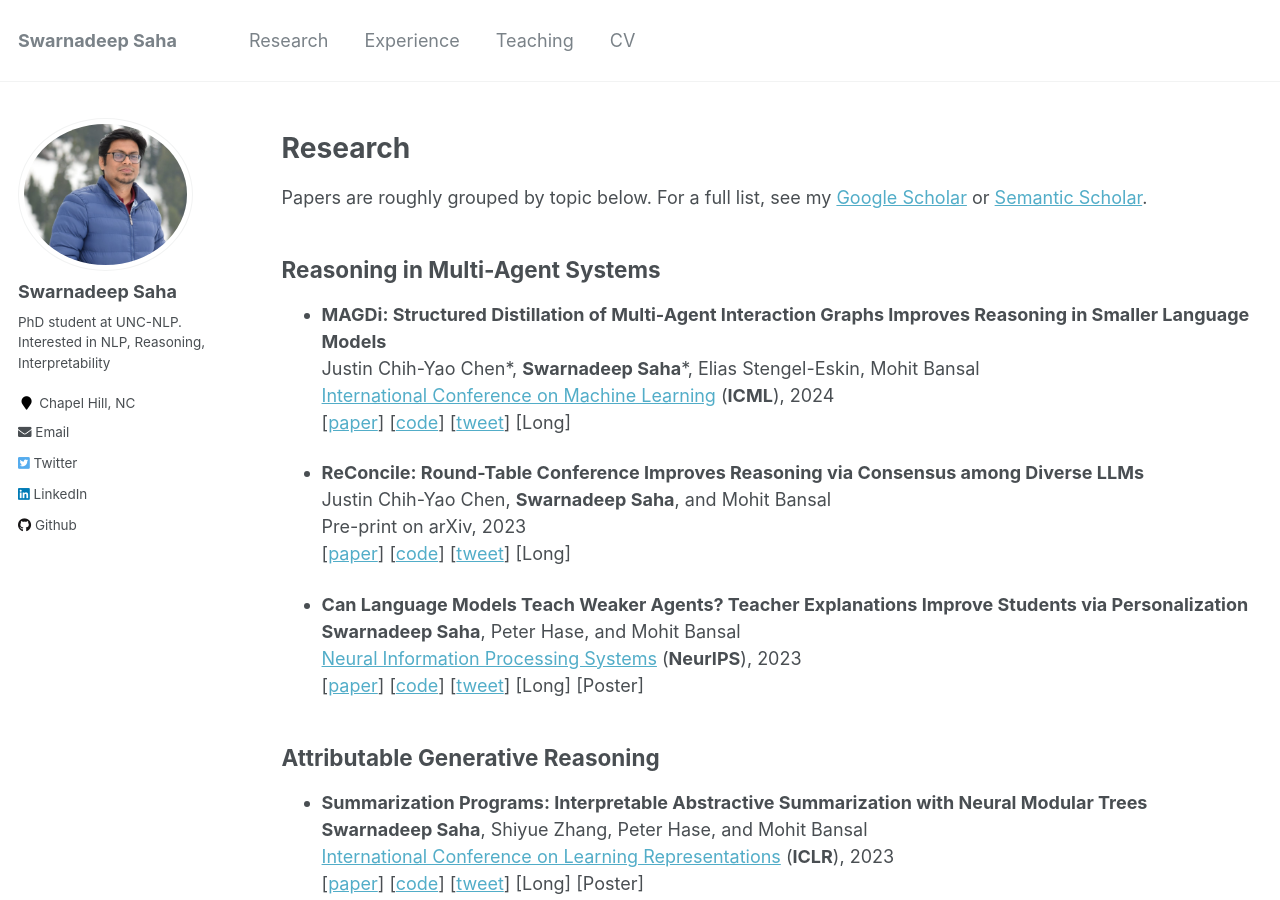
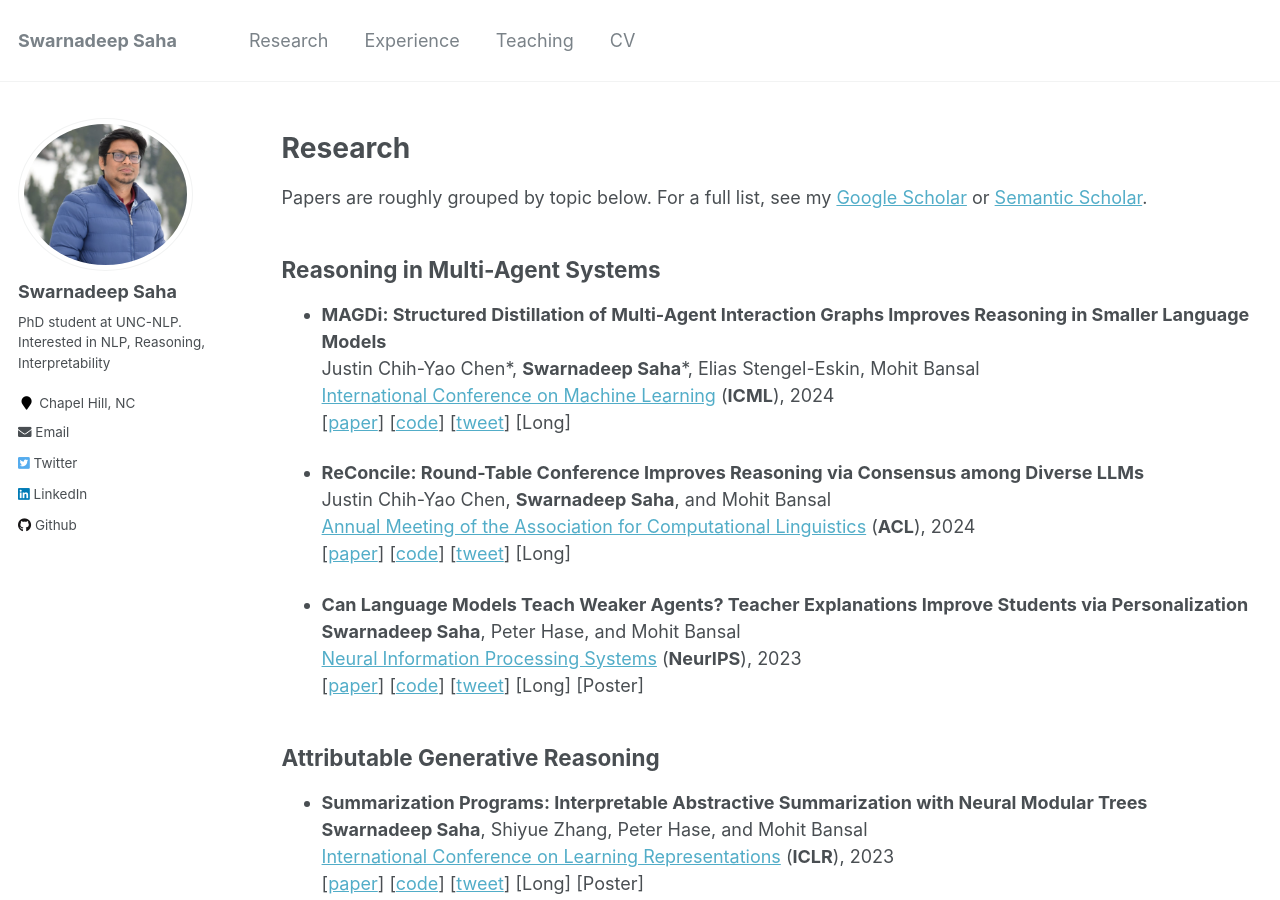
Before and after one commit to swarnaHub/swarnahub.github.io, a Jekyll site: the page built from _pages/research.md, in a window 1280 px wide and 900 px high. Built offline with Jekyll 4.4.1, drawn with Linux system fonts in a browser that asks for light colours.

```diff
--- a/_pages/research.md
+++ b/_pages/research.md
@@ -20,7 +20,7 @@ Justin Chih-Yao Chen\*, **Swarnadeep Saha**\*, Elias Stengel-Eskin, Mohit Bansal
 
 * **ReConcile: Round-Table Conference Improves Reasoning via Consensus among Diverse LLMs**
 Justin Chih-Yao Chen, **Swarnadeep Saha**, and Mohit Bansal
-Pre-print on arXiv, 2023
+[Annual Meeting of the Association for Computational Linguistics](https://www.2024.aclweb.org/) (**ACL**), 2024
 [[paper](https://arxiv.org/abs/2309.13007)] [[code](https://github.com/dinobby/ReConcile)] [[tweet](https://twitter.com/swarnaNLP/status/1706363215410549215)] [Long]
 
 * **Can Language Models Teach Weaker Agents? Teacher Explanations Improve Students via Personalization**
```
Also changed, not shown: _pages/about.md (+1 -0 lines).
